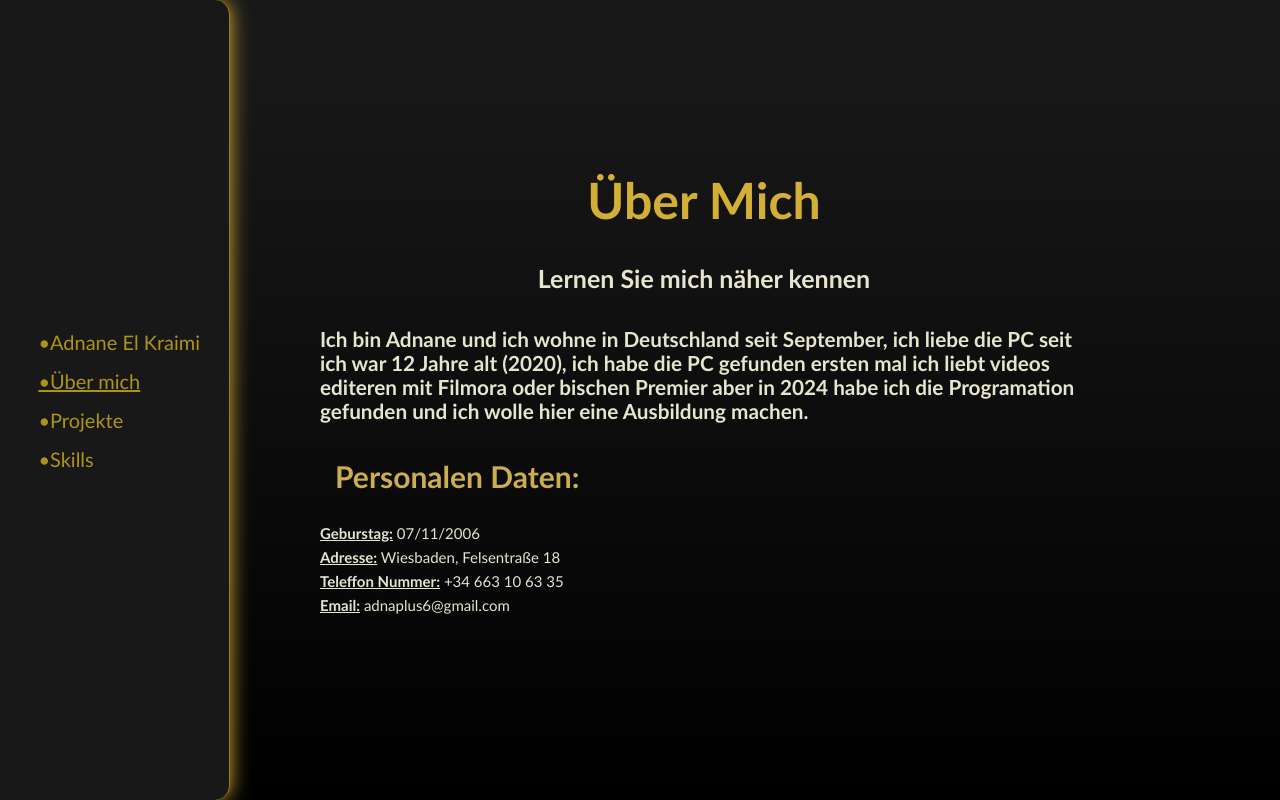
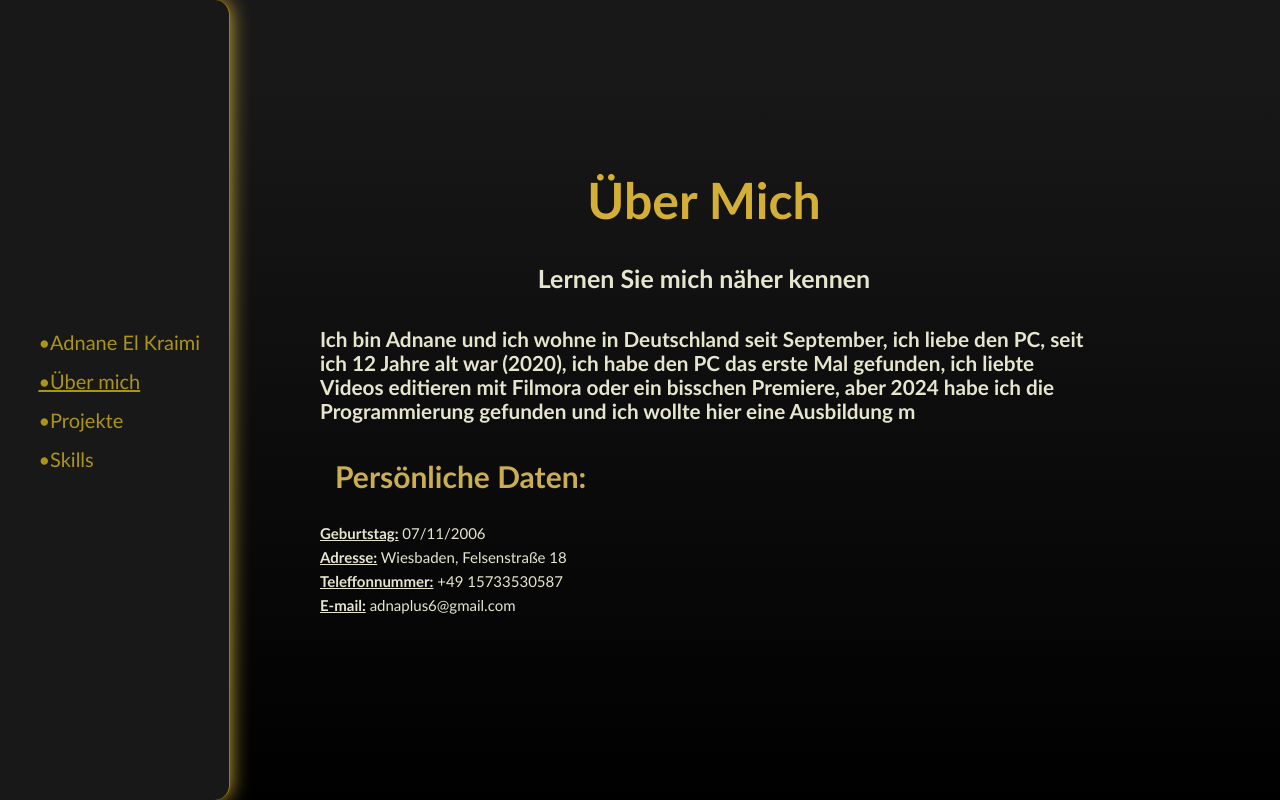
Before and after one commit to Adnan123kz/Mein-Portfolio, a plain HTML site: page subcarpetas/über mich/Über_mich.html in a window 1280 px wide. Drawn offline with Linux system fonts and the light colour scheme.

Commit message:
Add files via upload

```diff
--- a/subcarpetas/über mich/Über_mich.html
+++ b/subcarpetas/über mich/Über_mich.html
@@ -18,7 +18,7 @@
 <body>
     <div class="sidebar">
         <ul>
-            <li><a href="/index.html"> •Adnane El Kraimi </a></li>
+            <li><a href="../../index.html"> •Adnane El Kraimi </a></li>
             <li><a href="./Über_mich.html"><span style="text-decoration: underline;">•Über mich</span></a></li>
             <li><a href="../Projekte/projekte.html">•Projekte</a></li>
             <li><a href="../Skills/skills.html">•Skills</a></li>
@@ -32,13 +32,13 @@
     <div class="titulo_entre_otros">
                 <h2>Über Mich</h2>
                 <h4>Lernen Sie mich näher kennen</h4>
-                <h5>Ich bin Adnane und ich wohne in Deutschland seit September, ich liebe die PC seit ich war 12 Jahre alt (2020), ich habe die PC gefunden ersten mal ich liebt videos editeren mit Filmora oder bischen Premier aber in 2024 habe ich die Programation gefunden und ich wolle hier eine Ausbildung machen.   </h5>
-                <h3>Personalen Daten:</h3>
-                <p> <span style="text-decoration: underline;"><strong>Geburstag:</strong></span> 07/11/2006</p>
-                <p> <span style="text-decoration: underline;"><strong>Adresse:</strong></span> Wiesbaden, Felsentraße 18</p>
-                <p> <span style="text-decoration: underline;"> <strong>Teleffon Nummer:</strong></span> +34 663 10 63 35</p>
+                <h5>Ich bin Adnane und ich wohne in Deutschland seit September, ich liebe den PC, seit ich 12 Jahre alt war (2020), ich habe den PC das erste Mal gefunden, ich liebte Videos editieren mit Filmora oder ein bisschen Premiere, aber 2024 habe ich die Programmierung gefunden und ich wollte hier eine Ausbildung m   </h5>
+                <h3>Persönliche Daten:</h3>
+                <p> <span style="text-decoration: underline;"><strong>Geburtstag:</strong></span> 07/11/2006</p>
+                <p> <span style="text-decoration: underline;"><strong>Adresse:</strong></span> Wiesbaden, Felsenstraße 18</p>
+                <p> <span style="text-decoration: underline;"> <strong>Teleffonnummer:</strong></span> +49 15733530587</p>
 
-                <p><span style="text-decoration: underline;"> <strong>Email:</strong></span> adnaplus6@gmail.com</p>
+                <p><span style="text-decoration: underline;"> <strong>E-mail:</strong></span> adnaplus6@gmail.com</p>
     </div>
 </body>
 </html>
```
Also changed, not shown: index.html (+5 -5 lines), subcarpetas/Projekte/projekte.html (+1 -1 lines), subcarpetas/Skills/skills.html (+1 -1 lines).
